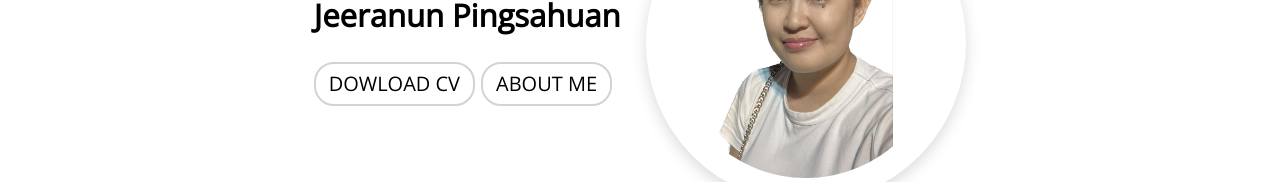
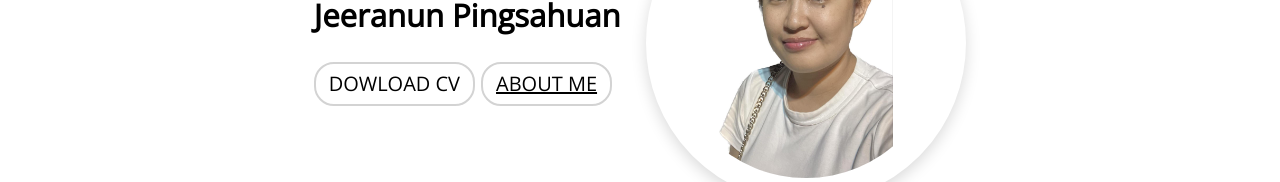
Before and after one commit to Jeeranunnat/portfolio-nat, a React (Create React App) app: page / in a window 1280 px wide. Shown: the part 357-539 px from the top of the page. Built offline with nearby package versions, Linux system fonts and the light colour scheme.

Commit message:
Update App.css

```diff
--- a/src/App.css
+++ b/src/App.css
@@ -56,9 +56,9 @@ body {
   border: 2px solid lightgrey;
   background-color: rgba(255, 255, 255, 0.896);
 }
-.btn button a {
+/* .btn button a {
   text-decoration: none;
-}
+} */
 .btn button:last-child {
   margin-right: 0;
 }
```
